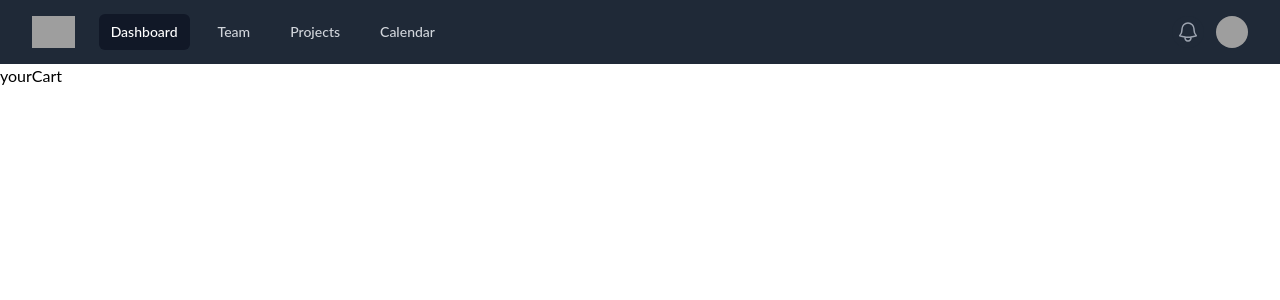
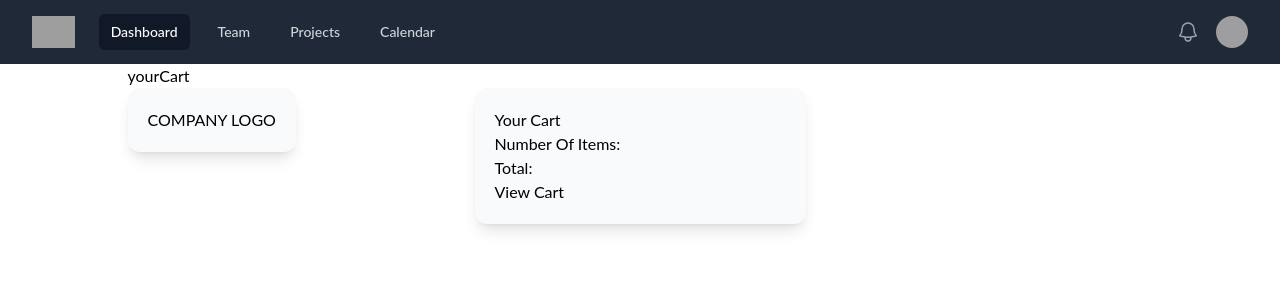
Before and after one commit to aifares/OneCart, a Next.js app in the folder frontend/: page /yourcart in a window 1280 px wide. Shown: the top 300 px of the page. Built offline with nearby package versions, Linux system fonts and the light colour scheme; grey boxes are pictures that could not be loaded.

Commit message:
Init Commit

```diff
--- a/frontend/app/globals.css
+++ b/frontend/app/globals.css
@@ -5,6 +5,12 @@
 
 body {
   font-family: "Lato", sans-serif;
+}
+.contentWrapper {
+  width: 100%;
+  z-index: 50;
+  margin: 0 auto;
+  max-width: 1025px;
 }
 
 /* :root {
--- a/frontend/app/layout.tsx
+++ b/frontend/app/layout.tsx
@@ -19,7 +19,7 @@ export default function RootLayout({
     <html lang="en">
       <body>
         <Navbar />
-        {children}
+        <section className="contentWrapper">{children}</section>
       </body>
     </html>
   );
--- a/frontend/app/yourcart/page.tsx
+++ b/frontend/app/yourcart/page.tsx
@@ -1,12 +1,25 @@
 import React from "react";
 
-
-
-
-
-
 const Page = () => {
-  return <div>yourCart</div>;
+  return (
+    <section className="">
+      <h1>yourCart</h1>
+      <div className="columns-2xs">
+        <div
+          className="w-fit p-5
+         bg-slate-50 rounded-xl shadow-lg items-center transform transition duration-500 hover:scale-105 hover:border hover:border-sky-500 overflow-hidden"
+        >
+          <div> COMPANY LOGO </div>
+        </div>
+        <div className="w-full p-5  bg-slate-50 rounded-xl shadow-lg items-center transform transition duration-500 hover:scale-105 hover:border hover:border-sky-500 overflow-hidden">
+          <p>Your Cart </p>
+          <p>Number Of Items: </p>
+          <p>Total:</p>
+          <button>View Cart</button>
+        </div>
+      </div>
+    </section>
+  );
 };
 
 export default Page;
```
